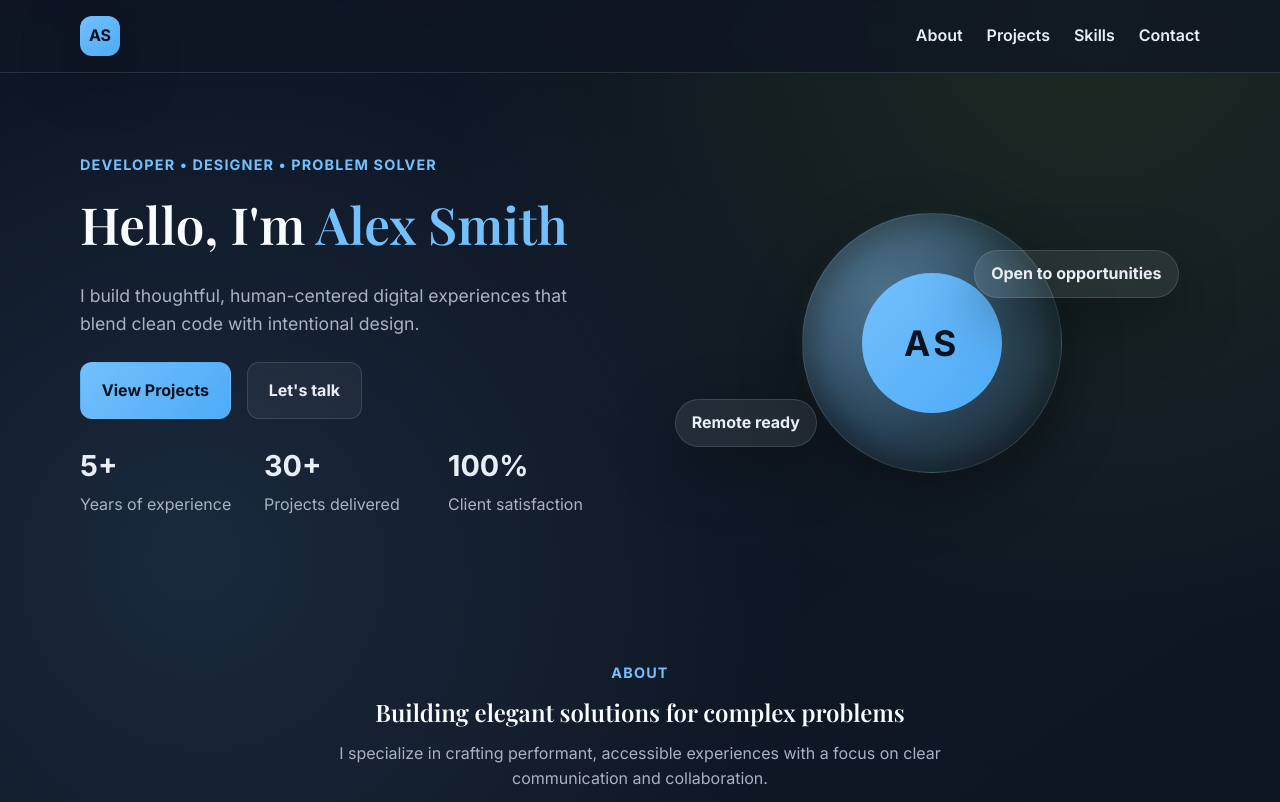
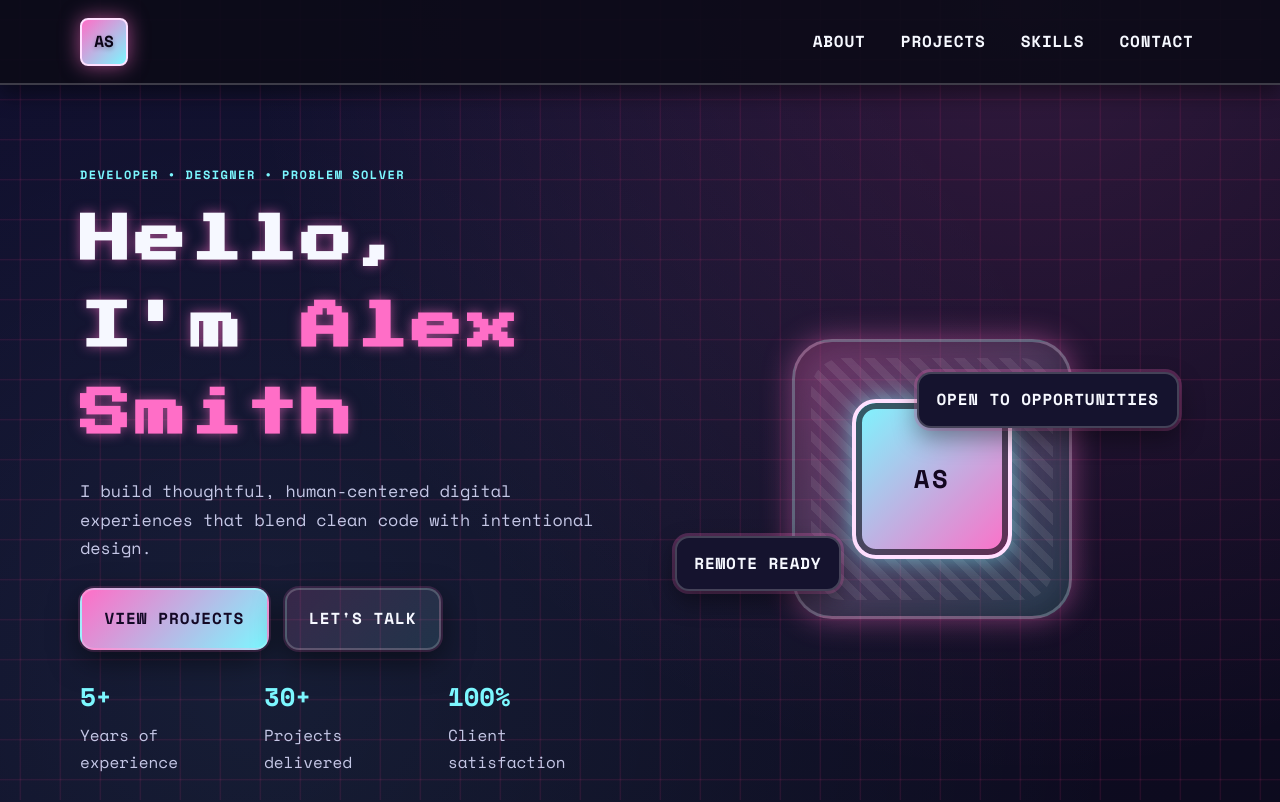
Before and after one commit to Jackylodesign/Personal-Website, a plain HTML site: page index.html in a window 1280 px wide. Shown: the top 802 px of the page. Drawn offline with nearby package versions, Linux system fonts and the light colour scheme.

Commit message:
Restyle site with retro theme

```diff
--- a/css/style.css
+++ b/css/style.css
@@ -1,13 +1,14 @@
 :root {
-  --bg: #0f1624;
-  --surface: rgba(255, 255, 255, 0.04);
-  --surface-soft: rgba(255, 255, 255, 0.08);
-  --accent: #74c0fc;
-  --accent-strong: #4dabf7;
-  --text: #e9edf5;
-  --muted: #a8b2c3;
-  --border: rgba(255, 255, 255, 0.12);
-  --shadow: 0 20px 60px rgba(0, 0, 0, 0.35);
+  --bg: #0c0b18;
+  --panel: #15132e;
+  --panel-strong: #1d1a3d;
+  --grid-line: rgba(255, 63, 140, 0.12);
+  --accent: #ff6ec7;
+  --accent-strong: #7cf7ff;
+  --text: #f6f8ff;
+  --muted: #c5c7e6;
+  --border: rgba(255, 255, 255, 0.2);
+  --shadow: 0 25px 70px rgba(0, 0, 0, 0.55);
   --max-width: 1120px;
 }
 
@@ -17,21 +18,56 @@
 
 body {
   margin: 0;
-  font-family: 'Inter', system-ui, -apple-system, BlinkMacSystemFont, 'Segoe UI', sans-serif;
-  background: radial-gradient(circle at 15% 20%, rgba(116, 192, 252, 0.12), transparent 25%),
-    radial-gradient(circle at 85% 0%, rgba(130, 201, 30, 0.12), transparent 22%),
-    linear-gradient(145deg, #0b1220 0%, #0f1624 35%, #0d1420 100%);
+  font-family: 'Space Mono', 'IBM Plex Mono', system-ui, sans-serif;
+  background:
+    radial-gradient(circle at 20% 20%, rgba(124, 247, 255, 0.08), transparent 30%),
+    radial-gradient(circle at 80% 0%, rgba(255, 110, 199, 0.15), transparent 22%),
+    linear-gradient(145deg, #0f0b2b 0%, #0c0b18 60%, #0a091a 100%);
   color: var(--text);
-  line-height: 1.6;
+  line-height: 1.7;
   -webkit-font-smoothing: antialiased;
+}
+
+body::before {
+  content: '';
+  position: fixed;
+  inset: 0;
+  background:
+    linear-gradient(
+      0deg,
+      transparent 24%,
+      var(--grid-line) 25%,
+      var(--grid-line) 26%,
+      transparent 27%,
+      transparent 74%,
+      var(--grid-line) 75%,
+      var(--grid-line) 76%,
+      transparent 77%
+    ),
+    linear-gradient(
+      90deg,
+      transparent 24%,
+      var(--grid-line) 25%,
+      var(--grid-line) 26%,
+      transparent 27%,
+      transparent 74%,
+      var(--grid-line) 75%,
+      var(--grid-line) 76%,
+      transparent 77%
+    );
+  background-size: 80px 80px;
+  z-index: -1;
+  pointer-events: none;
+  opacity: 0.85;
 }
 
 h1,
 h2,
 h3 {
-  font-family: 'Playfair Display', 'Inter', serif;
+  font-family: 'Press Start 2P', 'Space Mono', monospace;
   margin: 0;
-  color: #f8fbff;
+  color: var(--text);
+  letter-spacing: 0.08em;
 }
 
 p {
@@ -54,7 +90,7 @@ a:focus-visible {
 }
 
 .container {
-  width: min(90%, var(--max-width));
+  width: min(92%, var(--max-width));
   margin: 0 auto;
 }
 
@@ -62,28 +98,30 @@ a:focus-visible {
   position: sticky;
   top: 0;
   z-index: 100;
-  backdrop-filter: blur(12px);
-  background: rgba(15, 22, 36, 0.8);
-  border-bottom: 1px solid var(--border);
+  background: rgba(12, 11, 24, 0.92);
+  border-bottom: 2px solid var(--border);
+  box-shadow: 0 10px 20px rgba(0, 0, 0, 0.4);
 }
 
 .nav-wrapper {
   display: flex;
   justify-content: space-between;
   align-items: center;
-  padding: 1rem 0;
+  padding: 1.1rem 0;
 }
 
 .logo {
-  width: 40px;
-  height: 40px;
-  border-radius: 12px;
-  background: linear-gradient(145deg, var(--accent), var(--accent-strong));
+  width: 48px;
+  height: 48px;
+  border-radius: 8px;
+  background: linear-gradient(135deg, var(--accent), var(--accent-strong));
   display: grid;
   place-items: center;
   font-weight: 700;
-  color: #0b1220;
-  box-shadow: var(--shadow);
+  color: #0a0416;
+  box-shadow: 0 0 20px rgba(255, 110, 199, 0.6);
+  border: 2px solid #ffe0ff;
+  text-shadow: 0 2px 4px rgba(0, 0, 0, 0.25);
 }
 
 .nav {
@@ -93,34 +131,40 @@ a:focus-visible {
 .nav__links {
   list-style: none;
   display: flex;
-  gap: 1.5rem;
+  gap: 1.4rem;
   padding: 0;
   margin: 0;
 }
 
 .nav__links a {
-  font-weight: 600;
+  font-weight: 700;
   color: var(--text);
+  text-transform: uppercase;
+  letter-spacing: 0.05em;
+  padding: 0.3rem 0.4rem;
+  border-bottom: 2px solid transparent;
 }
 
 .nav__links a:hover,
 .nav__links a:focus-visible {
   color: var(--accent);
+  border-color: var(--accent);
 }
 
 .nav__toggle {
   display: none;
-  background: none;
-  border: 1px solid var(--border);
+  background: var(--panel);
+  border: 2px solid var(--border);
   border-radius: 10px;
   padding: 0.4rem;
   cursor: pointer;
+  box-shadow: var(--shadow);
 }
 
 .nav__toggle span {
   display: block;
-  width: 20px;
-  height: 2px;
+  width: 22px;
+  height: 3px;
   background: var(--text);
   margin: 4px 0;
   transition: 0.3s ease;
@@ -132,14 +176,15 @@ a:focus-visible {
 
 .hero__content {
   display: grid;
-  grid-template-columns: repeat(auto-fit, minmax(300px, 1fr));
+  grid-template-columns: repeat(auto-fit, minmax(320px, 1fr));
   gap: 3rem;
   align-items: center;
 }
 
 .hero__text h1 {
-  font-size: clamp(2.5rem, 4vw, 3.5rem);
-  margin: 0.5rem 0 1rem;
+  font-size: clamp(2.2rem, 4vw, 3.2rem);
+  margin: 0.6rem 0 1.2rem;
+  text-shadow: 0 0 12px rgba(255, 110, 199, 0.55);
 }
 
 .hero__text h1 span {
@@ -147,63 +192,68 @@ a:focus-visible {
 }
 
 .eyebrow {
-  letter-spacing: 0.08em;
+  letter-spacing: 0.12em;
   text-transform: uppercase;
-  font-size: 0.9rem;
-  color: var(--accent);
-  margin-bottom: 0.5rem;
+  font-size: 0.75rem;
+  color: var(--accent-strong);
+  margin-bottom: 0.7rem;
   font-weight: 700;
 }
 
 .lead {
-  font-size: 1.1rem;
+  font-size: 1.05rem;
 }
 
 .hero__actions {
   display: flex;
   gap: 1rem;
-  margin: 1.5rem 0 1rem;
+  flex-wrap: wrap;
+  margin: 1.6rem 0 1rem;
 }
 
 .btn {
   display: inline-flex;
   align-items: center;
   justify-content: center;
-  padding: 0.9rem 1.3rem;
-  border-radius: 12px;
-  font-weight: 700;
-  border: 1px solid transparent;
+  padding: 0.95rem 1.4rem;
+  border-radius: 14px;
+  font-weight: 800;
+  border: 2px solid var(--border);
+  text-transform: uppercase;
+  letter-spacing: 0.06em;
+  background: var(--panel);
+  color: var(--text);
+  box-shadow: 0 0 0 2px rgba(255, 110, 199, 0.15), 0 10px 30px rgba(0, 0, 0, 0.5);
   transition: transform 0.2s ease, box-shadow 0.2s ease, border-color 0.2s ease;
 }
 
 .btn:hover,
 .btn:focus-visible {
-  transform: translateY(-1px);
-  box-shadow: var(--shadow);
+  transform: translateY(-2px) scale(1.01);
+  border-color: var(--accent);
+  box-shadow: 0 0 20px rgba(255, 110, 199, 0.5), 0 0 0 3px rgba(124, 247, 255, 0.18);
 }
 
 .btn--primary {
   background: linear-gradient(135deg, var(--accent), var(--accent-strong));
-  color: #0b1220;
-  border-color: transparent;
+  color: #140926;
 }
 
 .btn--ghost {
-  border-color: var(--border);
-  color: var(--text);
-  background: rgba(255, 255, 255, 0.05);
+  background: linear-gradient(135deg, rgba(255, 110, 199, 0.15), rgba(124, 247, 255, 0.12));
 }
 
 .hero__stats {
   display: grid;
-  grid-template-columns: repeat(auto-fit, minmax(120px, 1fr));
+  grid-template-columns: repeat(auto-fit, minmax(140px, 1fr));
   gap: 1rem;
-  margin-top: 1.5rem;
+  margin-top: 1.6rem;
 }
 
 .hero__stats dt {
-  font-size: 1.8rem;
-  font-weight: 700;
+  font-size: 1.6rem;
+  font-weight: 800;
+  color: var(--accent-strong);
 }
 
 .hero__stats dd {
@@ -219,51 +269,54 @@ a:focus-visible {
 
 .portrait__circle {
   position: relative;
-  width: 260px;
+  width: 280px;
   aspect-ratio: 1 / 1;
-  border-radius: 50%;
-  background: radial-gradient(circle at 30% 30%, rgba(255, 255, 255, 0.1), transparent 55%),
-    linear-gradient(135deg, rgba(116, 192, 252, 0.25), rgba(255, 255, 255, 0));
-  border: 1px solid var(--border);
+  border-radius: 40px;
+  background: linear-gradient(135deg, rgba(255, 110, 199, 0.35), rgba(124, 247, 255, 0.2));
+  border: 3px solid var(--border);
   display: grid;
   place-items: center;
-  box-shadow: var(--shadow);
+  box-shadow: 0 0 30px rgba(255, 110, 199, 0.45), inset 0 0 35px rgba(0, 0, 0, 0.3);
 }
 
 .portrait__glow {
   position: absolute;
-  inset: 12px;
-  border-radius: 50%;
-  background: radial-gradient(circle at 40% 40%, rgba(116, 192, 252, 0.35), rgba(255, 255, 255, 0));
-  filter: blur(12px);
+  inset: 16px;
+  border-radius: 32px;
+  background: repeating-linear-gradient(45deg, rgba(255, 255, 255, 0.08) 0 8px, transparent 8px 16px);
+  filter: drop-shadow(0 0 22px rgba(124, 247, 255, 0.25));
 }
 
 .portrait__avatar {
   position: relative;
-  width: 140px;
+  width: 160px;
   aspect-ratio: 1 / 1;
-  border-radius: 50%;
-  background: linear-gradient(135deg, var(--accent), var(--accent-strong));
+  border-radius: 24px;
+  background: linear-gradient(135deg, var(--accent-strong), var(--accent));
   display: grid;
   place-items: center;
-  color: #0b1220;
+  color: #130720;
   font-weight: 800;
-  font-size: 2.2rem;
+  font-size: 1.6rem;
   letter-spacing: 0.1em;
+  border: 4px solid #ffe0ff;
+  box-shadow: inset 0 0 0 6px rgba(12, 11, 24, 0.65), 0 0 25px rgba(124, 247, 255, 0.6);
 }
 
 .badge {
   position: absolute;
-  padding: 0.65rem 1rem;
-  border-radius: 999px;
-  font-weight: 700;
-  border: 1px solid var(--border);
-  background: rgba(255, 255, 255, 0.08);
-  box-shadow: var(--shadow);
+  padding: 0.75rem 1.1rem;
+  border-radius: 14px;
+  font-weight: 800;
+  border: 2px solid var(--border);
+  background: var(--panel);
+  box-shadow: 0 10px 25px rgba(0, 0, 0, 0.4), 0 0 0 3px rgba(255, 110, 199, 0.25);
+  text-transform: uppercase;
+  letter-spacing: 0.05em;
 }
 
 .badge--primary {
-  top: 14%;
+  top: 12%;
   right: 4%;
 }
 
@@ -273,31 +326,31 @@ a:focus-visible {
 }
 
 .section {
-  padding: 4rem 0;
+  padding: 4.2rem 0;
 }
 
 .section--muted {
-  background: rgba(255, 255, 255, 0.02);
-  border-block: 1px solid var(--border);
+  background: linear-gradient(180deg, rgba(255, 110, 199, 0.03), rgba(124, 247, 255, 0.03));
+  border-block: 2px solid var(--border);
 }
 
 .section__header {
   text-align: center;
-  margin-bottom: 2rem;
+  margin-bottom: 2.2rem;
 }
 
 .section__lead {
-  max-width: 640px;
-  margin: 0.6rem auto 0;
+  max-width: 660px;
+  margin: 0.8rem auto 0;
 }
 
 .grid {
   display: grid;
-  gap: 1.5rem;
+  gap: 1.6rem;
 }
 
 .grid--two {
-  grid-template-columns: repeat(auto-fit, minmax(260px, 1fr));
+  grid-template-columns: repeat(auto-fit, minmax(280px, 1fr));
 }
 
 .grid--three {
@@ -305,17 +358,19 @@ a:focus-visible {
 }
 
 .card {
-  padding: 1.6rem;
+  padding: 1.8rem;
   border-radius: 18px;
-  border: 1px solid var(--border);
+  border: 2px solid var(--border);
+  background: var(--panel);
+  box-shadow: 0 20px 40px rgba(0, 0, 0, 0.45), inset 0 0 0 2px rgba(255, 110, 199, 0.1);
 }
 
 .card--soft {
-  background: var(--surface-soft);
+  background: linear-gradient(135deg, rgba(255, 110, 199, 0.08), rgba(124, 247, 255, 0.08));
 }
 
 .card--outline {
-  background: rgba(255, 255, 255, 0.04);
+  background: linear-gradient(135deg, rgba(21, 19, 46, 0.9), rgba(29, 26, 61, 0.9));
 }
 
 .list {
@@ -324,29 +379,31 @@ a:focus-visible {
 }
 
 .project h3 {
-  margin-bottom: 0.5rem;
+  margin-bottom: 0.7rem;
 }
 
 .project__meta {
   display: flex;
   gap: 0.6rem;
   align-items: center;
-  margin-bottom: 0.6rem;
+  margin-bottom: 0.8rem;
 }
 
 .pill {
   display: inline-flex;
   align-items: center;
   gap: 0.4rem;
-  padding: 0.35rem 0.7rem;
-  border-radius: 999px;
-  font-weight: 700;
-  background: var(--surface);
-  border: 1px solid var(--border);
+  padding: 0.4rem 0.8rem;
+  border-radius: 12px;
+  font-weight: 800;
+  background: rgba(255, 110, 199, 0.12);
+  border: 2px solid var(--border);
+  text-transform: uppercase;
+  letter-spacing: 0.05em;
 }
 
 .pill--light {
-  background: rgba(255, 255, 255, 0.08);
+  background: rgba(124, 247, 255, 0.12);
 }
 
 .tag-list {
@@ -355,28 +412,29 @@ a:focus-visible {
   margin: 1rem 0 0;
   display: flex;
   flex-wrap: wrap;
-  gap: 0.5rem;
+  gap: 0.6rem;
 }
 
 .tag-list--columns {
   display: grid;
   grid-template-columns: repeat(auto-fit, minmax(120px, 1fr));
-  gap: 0.5rem 0.75rem;
+  gap: 0.6rem 0.8rem;
 }
 
 .tag-list li {
-  background: rgba(255, 255, 255, 0.06);
-  border: 1px solid var(--border);
-  padding: 0.35rem 0.7rem;
-  border-radius: 10px;
-  font-weight: 600;
+  background: rgba(21, 19, 46, 0.8);
+  border: 2px solid var(--border);
+  padding: 0.4rem 0.75rem;
+  border-radius: 12px;
+  font-weight: 700;
   color: var(--text);
+  box-shadow: inset 0 0 0 2px rgba(255, 110, 199, 0.08);
 }
 
 .contact {
   display: grid;
-  grid-template-columns: repeat(auto-fit, minmax(280px, 1fr));
-  gap: 1.5rem;
+  grid-template-columns: repeat(auto-fit, minmax(300px, 1fr));
+  gap: 1.6rem;
   align-items: center;
 }
 
@@ -394,25 +452,26 @@ a:focus-visible {
 }
 
 .contact__details dt {
-  font-weight: 700;
-  color: #f8fbff;
+  font-weight: 800;
+  color: var(--text);
 }
 
 .contact__details dd {
-  margin: 0.2rem 0 0;
+  margin: 0.25rem 0 0;
   color: var(--muted);
 }
 
 .site-footer {
-  border-top: 1px solid var(--border);
-  background: rgba(255, 255, 255, 0.02);
+  border-top: 2px solid var(--border);
+  background: rgba(12, 11, 24, 0.9);
+  box-shadow: 0 -10px 30px rgba(0, 0, 0, 0.4);
 }
 
 .footer__content {
   display: flex;
   justify-content: space-between;
   align-items: center;
-  padding: 1.4rem 0;
+  padding: 1.5rem 0;
   gap: 1rem;
 }
 
@@ -424,7 +483,9 @@ a:focus-visible {
 
 .footer__links a {
   color: var(--muted);
-  font-weight: 600;
+  font-weight: 700;
+  text-transform: uppercase;
+  letter-spacing: 0.04em;
 }
 
 .footer__links a:hover,
@@ -443,13 +504,13 @@ a:focus-visible {
     position: absolute;
     right: 0;
     top: calc(100% + 12px);
-    background: rgba(15, 22, 36, 0.95);
-    border: 1px solid var(--border);
+    background: rgba(12, 11, 24, 0.97);
+    border: 2px solid var(--border);
     border-radius: 16px;
     padding: 1rem;
     flex-direction: column;
     gap: 0.8rem;
-    min-width: 200px;
+    min-width: 220px;
     box-shadow: var(--shadow);
     display: none;
   }
--- a/index.html
+++ b/index.html
@@ -7,7 +7,10 @@
   <meta name="description" content="Portfolio website for Alex Smith, a developer and designer crafting human-centered digital experiences." />
   <link rel="preconnect" href="https://fonts.googleapis.com" />
   <link rel="preconnect" href="https://fonts.gstatic.com" crossorigin />
-  <link href="https://fonts.googleapis.com/css2?family=Inter:wght@400;500;600;700&family=Playfair+Display:wght@600&display=swap" rel="stylesheet" />
+  <link
+    href="https://fonts.googleapis.com/css2?family=Press+Start+2P&family=Space+Mono:wght@400;700&display=swap"
+    rel="stylesheet"
+  />
   <link rel="stylesheet" href="css/style.css" />
 </head>
 <body>
```
